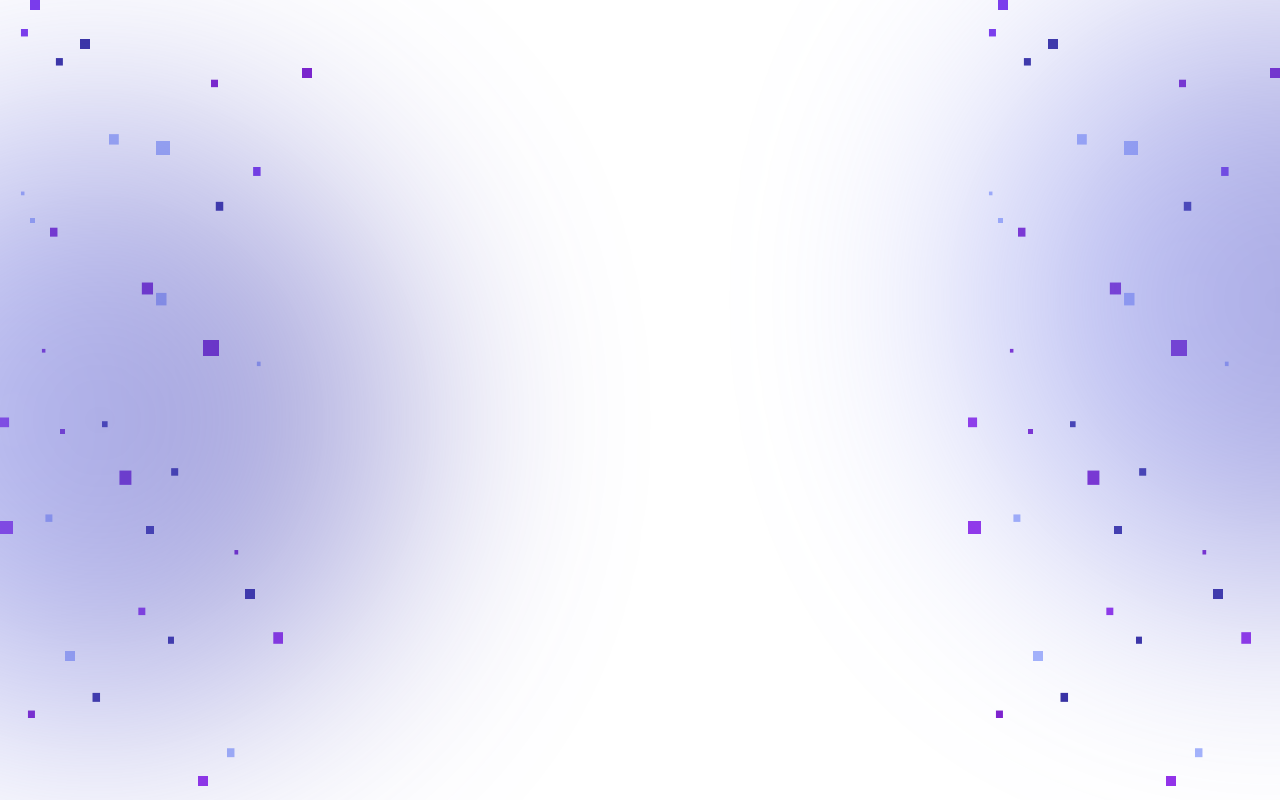
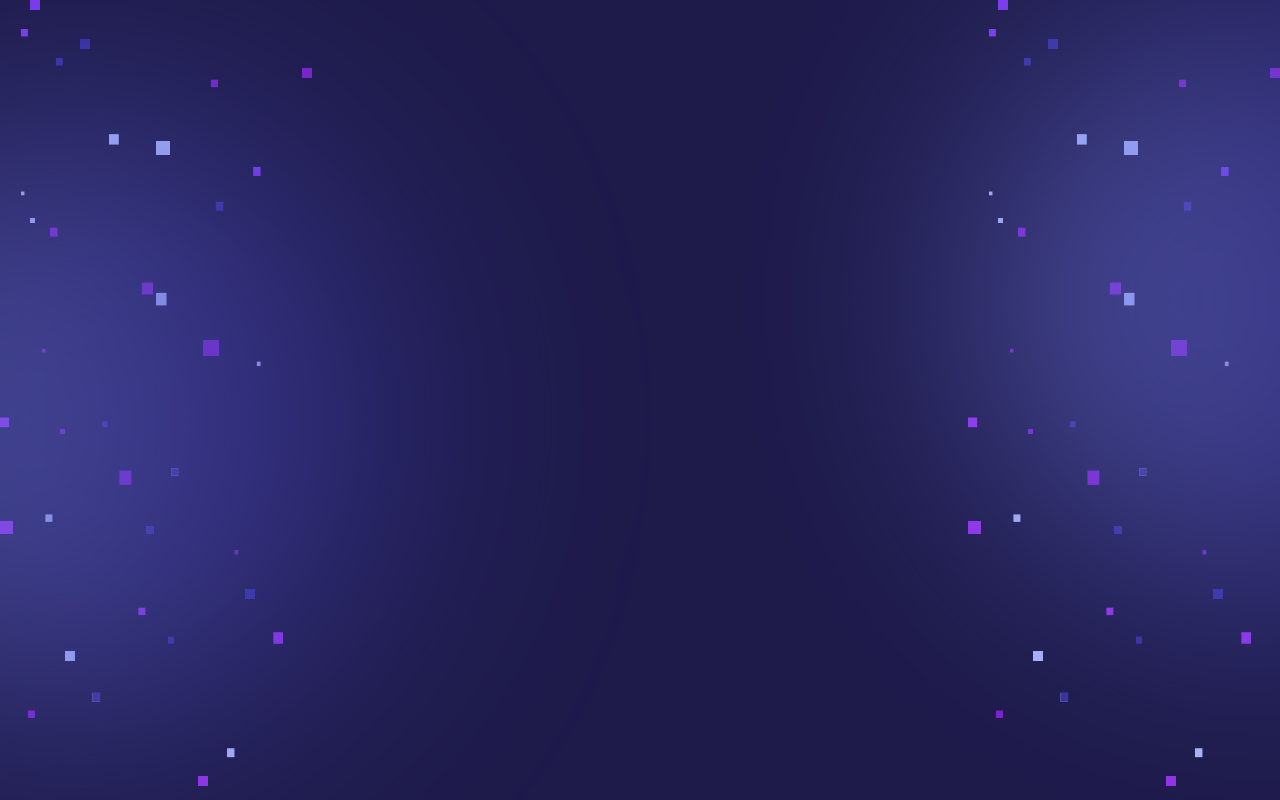
Before and after one commit to Guilherme-Matosoli/gambi-cloud-client, a Next.js app: page / in a window 1280 px wide. Shown: the top 800 px of the page. Built offline with nearby package versions, Linux system fonts and the light colour scheme.

Commit message:
add google fonts link and disbale draggable on background images :boom:

```diff
--- a/src/app/layout.tsx
+++ b/src/app/layout.tsx
@@ -15,13 +15,20 @@ interface RootLayoutProps {
 const RootLayout: NextPage<RootLayoutProps> = ({ children }) => {
   return (
     <html lang="pt-br">
-      <body className="relative overflow-hidden">
+      <head>
+        <link rel="preconnect" href="https://fonts.googleapis.com" />
+        <link rel="preconnect" href="https://fonts.gstatic.com" />
+        <link href="https://fonts.googleapis.com/css2?family=Montserrat:ital,wght@0,100..900;1,100..900&display=swap" rel="stylesheet" />
+      </head>
+
+      <body className="relative overflow-hidden bg-indigo-950">
         <Image
-          className="absolute left-0"
+          className="absolute left-0 z-0"
           src="/backgroundImage.svg"
           alt="Partículas"
           width={312}
           height={992}
+          draggable={false}
         />
 
         <BlurLight
@@ -30,11 +37,12 @@ const RootLayout: NextPage<RootLayoutProps> = ({ children }) => {
         />
 
         <Image
-          className="absolute right-0 bg"
+          className="absolute right-0 bg z-0"
           src="/backgroundImage.svg"
           alt="Partículas"
           width={312}
           height={992}
+          draggable={false}
         />
 
         <BlurLight
```
